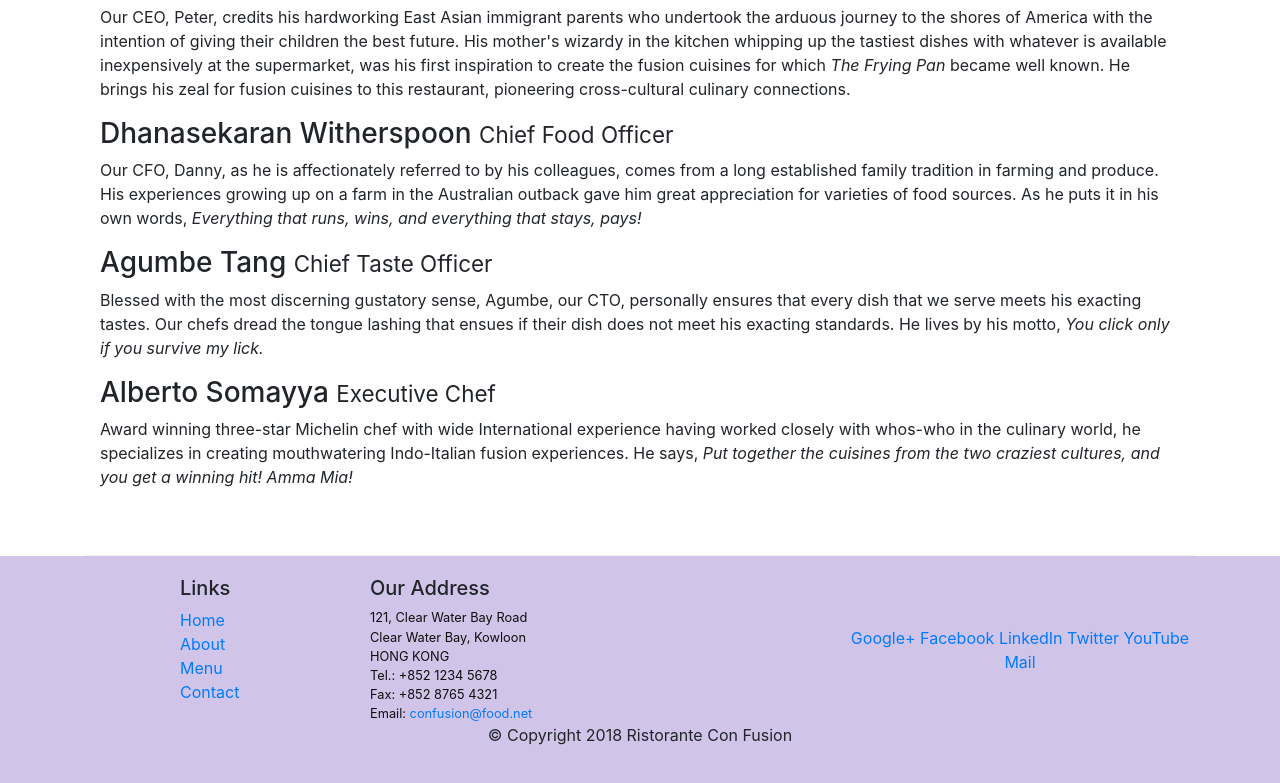
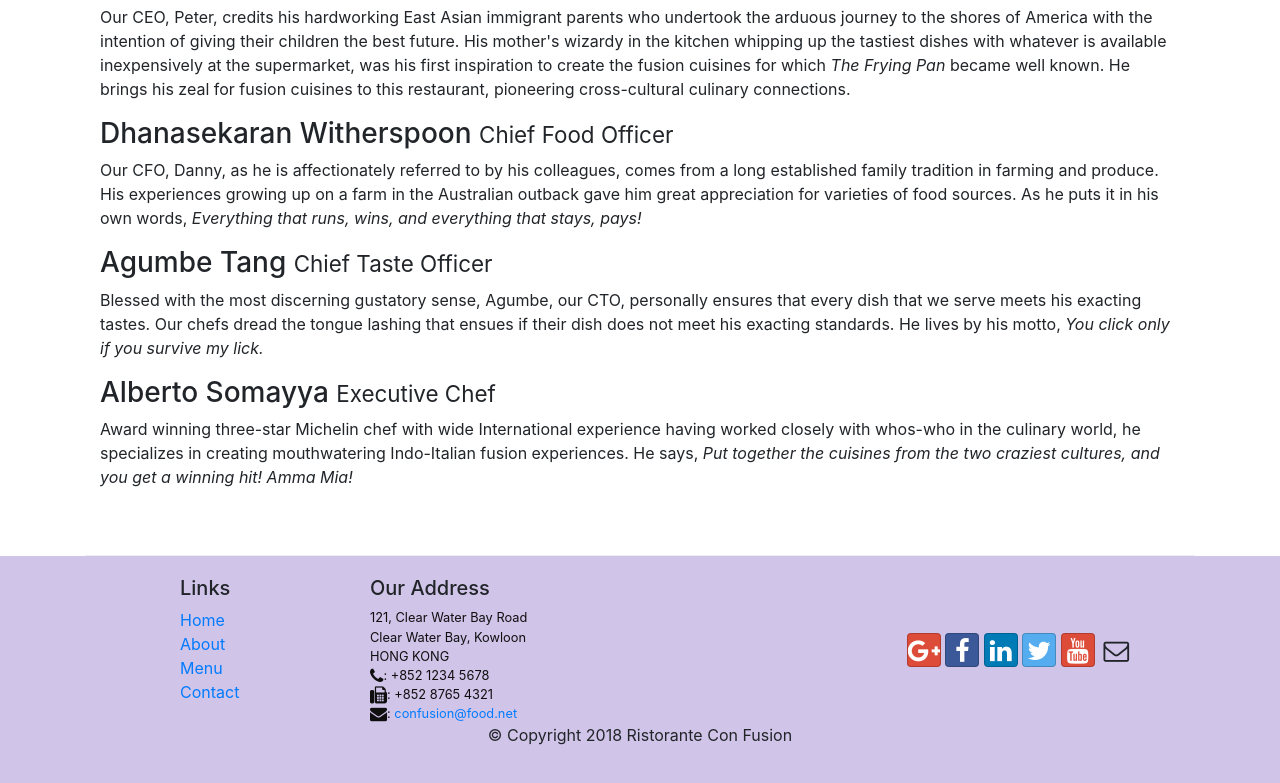
Before and after one commit to rmpredator/confusion, a website: page aboutus.html in a window 1280 px wide. Shown: the part 998-1781 px from the top of the page. Drawn offline with nearby package versions, Linux system fonts and the light colour scheme.

Commit message:
Font Icons

```diff
--- a/aboutus.html
+++ b/aboutus.html
@@ -108,19 +108,21 @@
 		              121, Clear Water Bay Road<br>
 		              Clear Water Bay, Kowloon<br>
 		              HONG KONG<br>
-		              Tel.: +852 1234 5678<br>
-		              Fax: +852 8765 4321<br>
-		              Email: <a href="mailto:confusion@food.net">confusion@food.net</a>
+                      <i class="fa fa-phone fa-lg"></i>: +852 1234 5678<br>
+		              <i class="fa fa-fax fa-lg"></i>: +852 8765 4321<br>
+		              <i class="fa fa-envelope fa-lg"></i>: <a href="mailto:confusion@food.net">confusion@food.net</a>
 		           </address>
                 </div>
                 <div class="col-12 col-sm-4 align-self-center">
                     <div class="text-center">
-                        <a href="http://google.com/+">Google+</a>
-                        <a href="http://www.facebook.com/profile.php?id=">Facebook</a>
-                        <a href="http://www.linkedin.com/in/">LinkedIn</a>
-                        <a href="http://twitter.com/">Twitter</a>
-                        <a href="http://youtube.com/">YouTube</a>
-                        <a href="mailto:">Mail</a>
+                        <a class="btn btn-social-icon btn-google" href="http://google.com/+"><i class="fa fa-google-plus"></i></a>
+                        <a class="btn btn-social-icon btn-facebook" href="http://www.facebook.com/profile.php?id="><i class="fa fa-facebook"></i></a>
+                        <a class="btn btn-social-icon btn-linkedin" href="http://www.linkedin.com/in/"><i class="fa fa-linkedin"></i></a>
+                        <a class="btn btn-social-icon btn-twitter" href="http://twitter.com/"><i class="fa fa-twitter"></i></a>
+                        <a class="btn btn-social-icon btn-google" href="http://youtube.com/"><i class="fa fa-youtube"></i></a>
+                        <a class="btn btn-social-icon" href="mailto:"><i class="fa fa-envelope-o"></i></a>
+                    </div>
+
                     </div>
                 </div>
            </div>
```
Also changed, not shown: index.html (+11 -9 lines).
